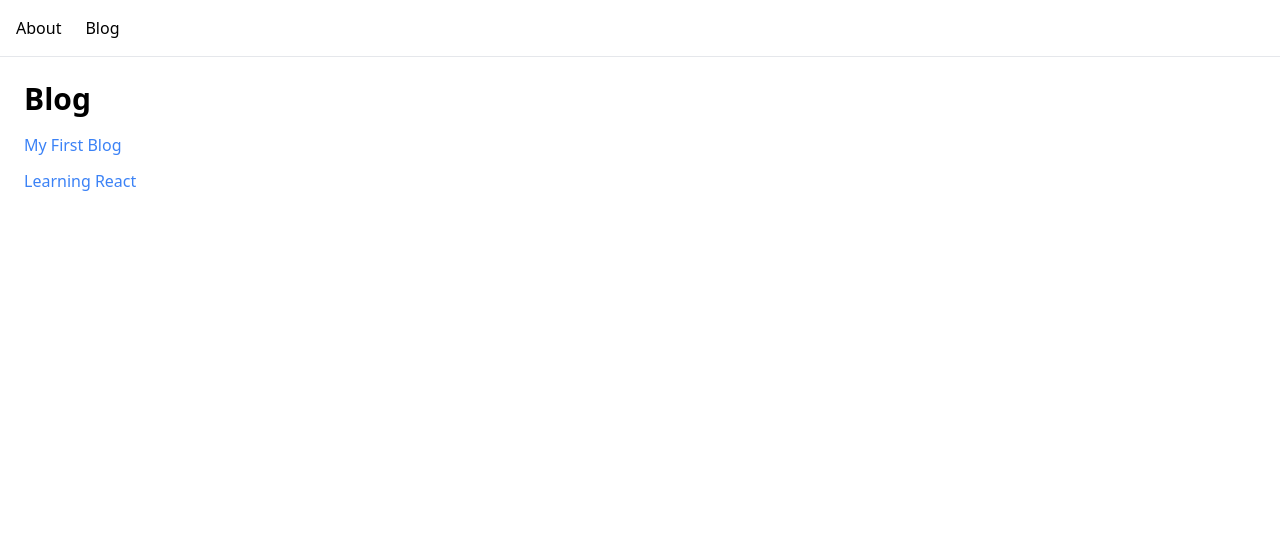
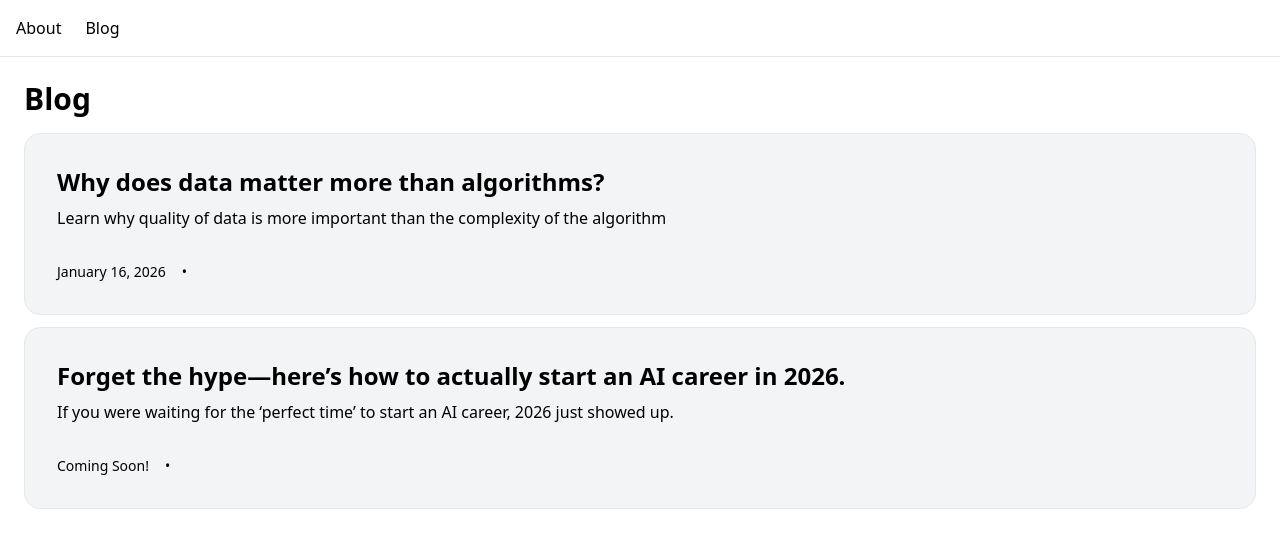
Before and after one commit to Kinjalxp/kinjalreact, a React (Vite) app: page /blog in a window 1280 px wide. Shown: the top 548 px of the page. Built offline with nearby package versions, Linux system fonts and the light colour scheme.

Commit message:
Blog Page Updated

```diff
--- a/src/blogs/BlogOne.tsx
+++ b/src/blogs/BlogOne.tsx
@@ -1,8 +1,45 @@
 // src/blogs/BlogOne.tsx
 const BlogOne = () => (
   <div>
-    <h1 className="text-2xl font-bold">My First Blog</h1>
-    <p className="mt-2">This blog is a TSX component.</p>
+    <h1 className="text-3xl font-bold mb-4">
+      Why does data matter more than algorithms?
+    </h1>
+    <p className="text-gray-600 mb-6">January 16, 2026</p>
+    <img
+      src="https://images.unsplash.com/photo-1633356122544-f134324a6cee?w=800&h=400&fit=crop"
+      alt="React"
+      className="w-full h-64 object-cover rounded-lg mb-6"
+    />
+    <p className="mb-4">
+      When people talk about building better AI, they almost always talk about
+      better algorithms. But in practice, algorithms are rarely the thing
+      holding AI systems back. More often, the real limitation is the data
+      itself. Teaching an AI with bad data is like teaching a student using the
+      wrong textbook. No matter how smart the student is, the outcome won’t be
+      great.
+    </p>
+    <p className="mb-4">
+      AI models don’t just understand the world, they learn patterns from data.
+      If the data is incomplete, noisy, or biased, the model will train on
+      flawed data resulting in an unreliable and biased AI model. Algorithms can
+      optimize the model’s ability to grasp patterns in the data, but they
+      cannot fill in missing information or correct issues in the dataset.
+    </p>
+    <p className="mb-4">
+      So what does it mean to have good data? Good data has clear and consistent
+      labels, it is relevant to that task, and accurately reflects the
+      real-world population across important groups and scenarios. It also needs
+      to be sufficient for the model's purpose, not necessarily large, but
+      sufficient and representative. Outdated data can also limit the quality of
+      the model’s training and biased data will almost always produce biased
+      results.
+    </p>
+    <p className="mb-4">
+      In machine learning, algorithms matter, but they are rarely the limiting
+      factor. A model is only as good as the data it learns from. Focusing on
+      data quality, how it is collected, labeled, and maintained, is often what
+      separates useful AI systems from unreliable ones.
+    </p>
   </div>
 );
 
--- a/src/blogs/BlogTwo.tsx
+++ b/src/blogs/BlogTwo.tsx
@@ -1,8 +1,14 @@
 // src/blogs/BlogTwo.tsx
+import placeholder from "../assets/placeholder_image.png";
+
 const BlogTwo = () => (
   <div>
     <h1 className="text-2xl font-bold">Learning React</h1>
-    <p className="mt-2">Routing finally makes sense.</p>
+    <img
+      src={placeholder}
+      alt="CSS"
+      className="w-full h-full object-cover rounded-lg mb-6"
+    />
   </div>
 );
 
--- a/src/data/blogs.ts
+++ b/src/data/blogs.ts
@@ -1,12 +1,23 @@
 export const blogs = [
   {
-    slug: "my-first-blog",
-    title: "My First Blog",
+    slug: "why-does-data-matter-more-than-algorithms",
+    title: "Why does data matter more than algorithms?",
     component: "BlogOne",
+    excerpt:
+      "Learn why quality of data is more important than the complexity of the algorithm",
+    date: "January 16, 2026",
+    image:
+      "https://images.unsplash.com/photo-1633356122544-f134324a6cee?w=400&h=250&fit=crop",
   },
+
   {
     slug: "learning-react",
-    title: "Learning React",
+    title: "Forget the hype—here’s how to actually start an AI career in 2026.",
     component: "BlogTwo",
+    excerpt:
+      "If you were waiting for the ‘perfect time’ to start an AI career, 2026 just showed up.",
+    date: "Coming Soon!",
+    image:
+      "https://images.unsplash.com/photo-1633356122544-f134324a6cee?w=400&h=250&fit=crop",
   },
 ];
--- a/src/pages/Blog.tsx
+++ b/src/pages/Blog.tsx
@@ -8,12 +8,29 @@ const Blog = () => {
 
       <ul className="space-y-3">
         {blogs.map((blog) => (
-          <li key={blog.slug}>
+          <li
+            key={blog.slug}
+            className="bg-gray-100 rounded-2xl p-8 border border-gray-200 hover:border-black transition-all cursor-pointer group"
+          >
             <Link
               to={`/blog/${blog.slug}`}
-              className="text-blue-500 hover:underline"
+              // className="text-blue-500 hover:underline"
             >
-              {blog.title}
+              <div>
+                <div className="flex items-start justify-between mb-4">
+                  <div className="flex-1">
+                    <h3 className="text-2xl font-bold mb-2 text-black">
+                      {blog.title}
+                    </h3>
+                    <p className="text-black mb-4">{blog.excerpt}</p>
+                  </div>
+                </div>
+                <div className="flex items-center gap-4 text-sm text-black">
+                  <span>{blog.date}</span>
+                  <span>•</span>
+                  {/* <span>{post.readTime}</span> */}
+                </div>
+              </div>
             </Link>
           </li>
         ))}
```
